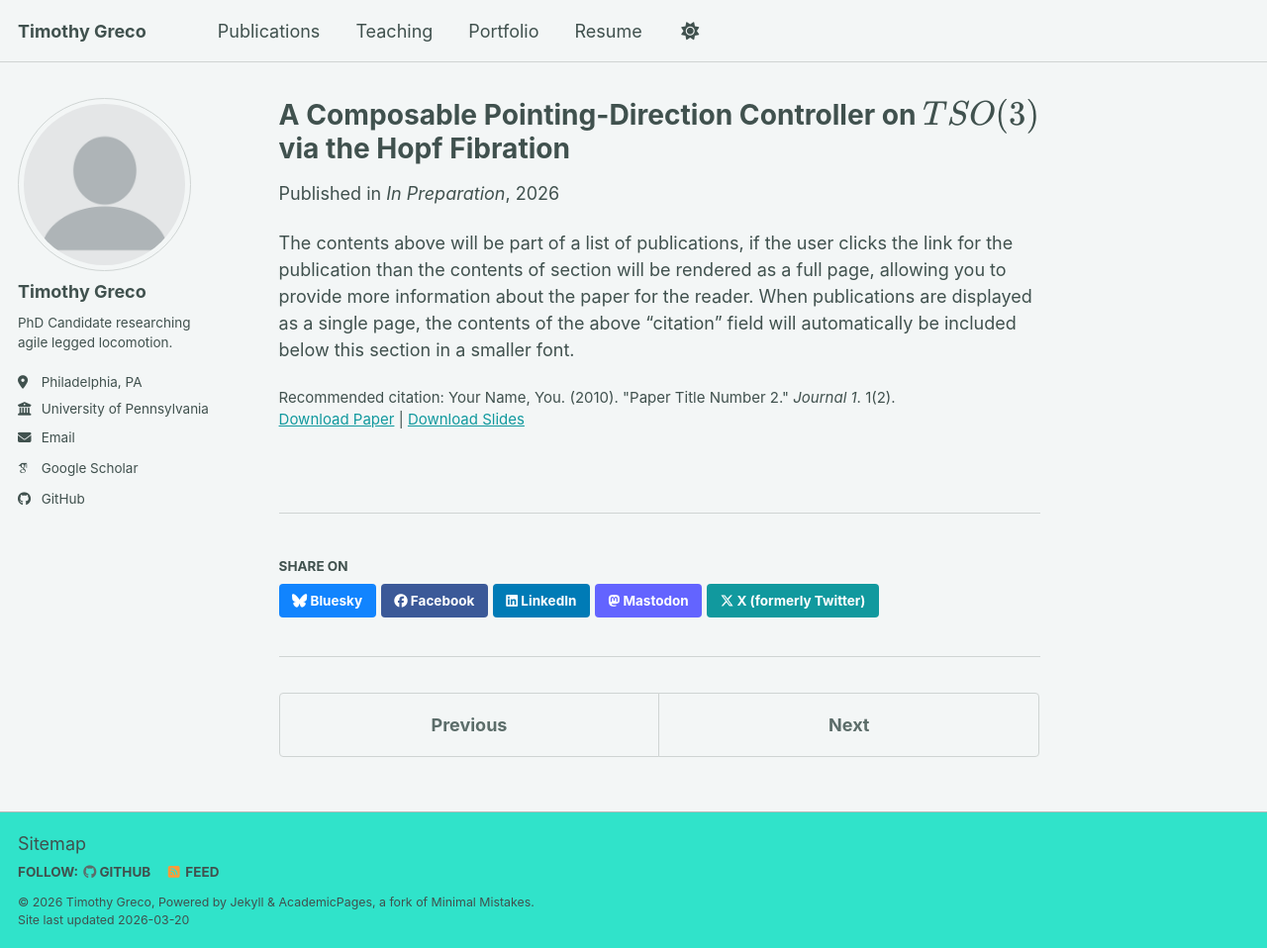
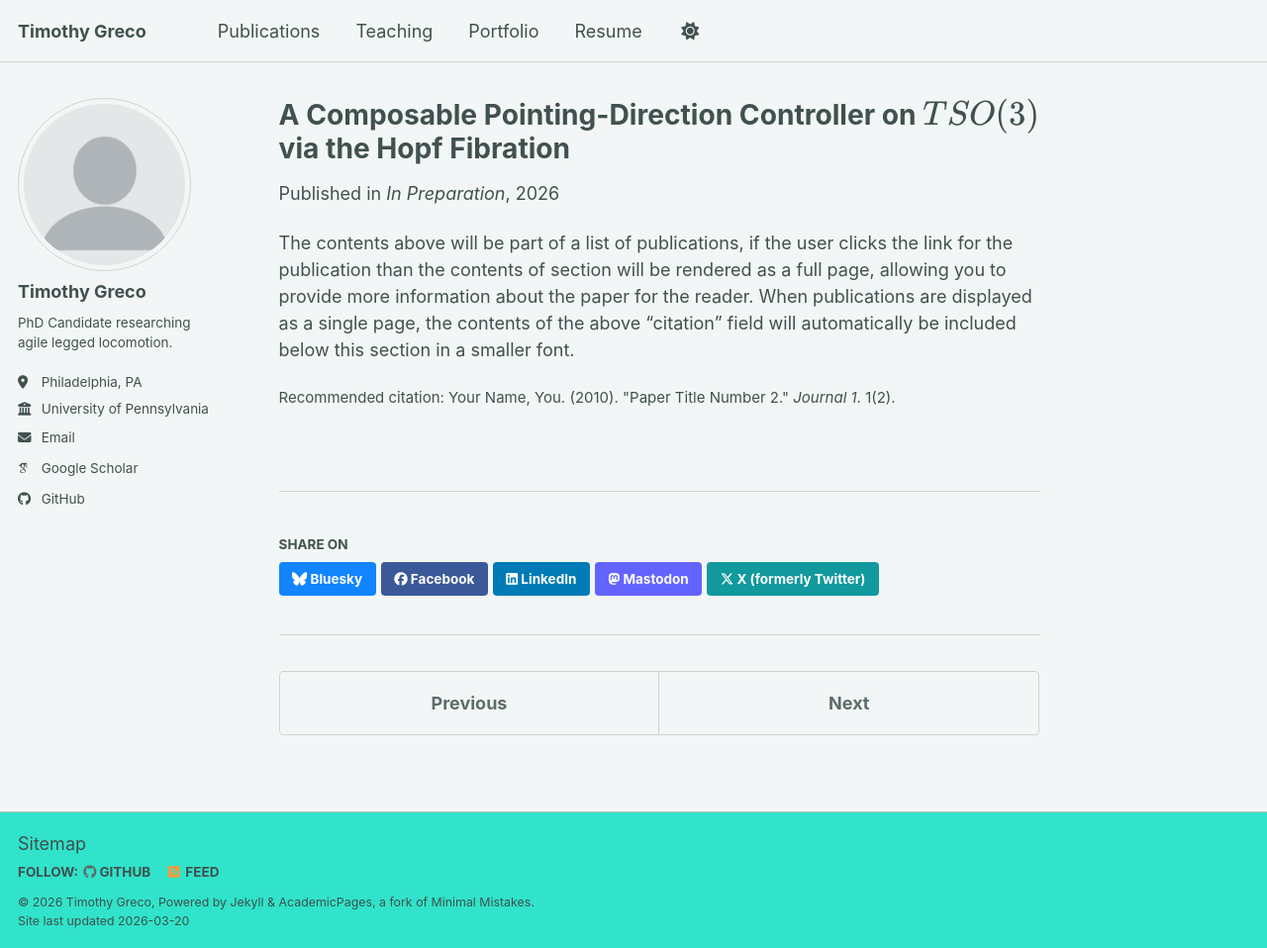
Before and after one commit to tmgreco/tmgreco.github.io, a Jekyll site: the page built from _publications/2026-04-19-Hopf.md, in a window 1280 px wide and 958 px high. Shown: the whole window at 99% size. Built offline with Jekyll 4.4.1, drawn with Linux system fonts in a browser that asks for light colours; some web fonts are replaced; a script bundle is joined from its source files by our own code; library files that are not in the unit come from our copies; some of the changed lines change nothing that is shown.

Commit message:
What happens if we remove links?

```diff
--- a/_publications/2026-04-19-Hopf.md
+++ b/_publications/2026-04-19-Hopf.md
@@ -6,8 +6,6 @@ permalink: /publication/2026-04-19-Hopf
 excerpt: 'In progress -- check back soon for abstract.'
 date: 2026-04-19
 venue: 'In Preparation'
-slidesurl: 'https://academicpages.github.io/files/slides2.pdf'
-paperurl: 'https://academicpages.github.io/files/paper2.pdf'
 citation: 'Your Name, You. (2010). &quot;Paper Title Number 2.&quot; <i>Journal 1</i>. 1(2).'
 ---
 
```
